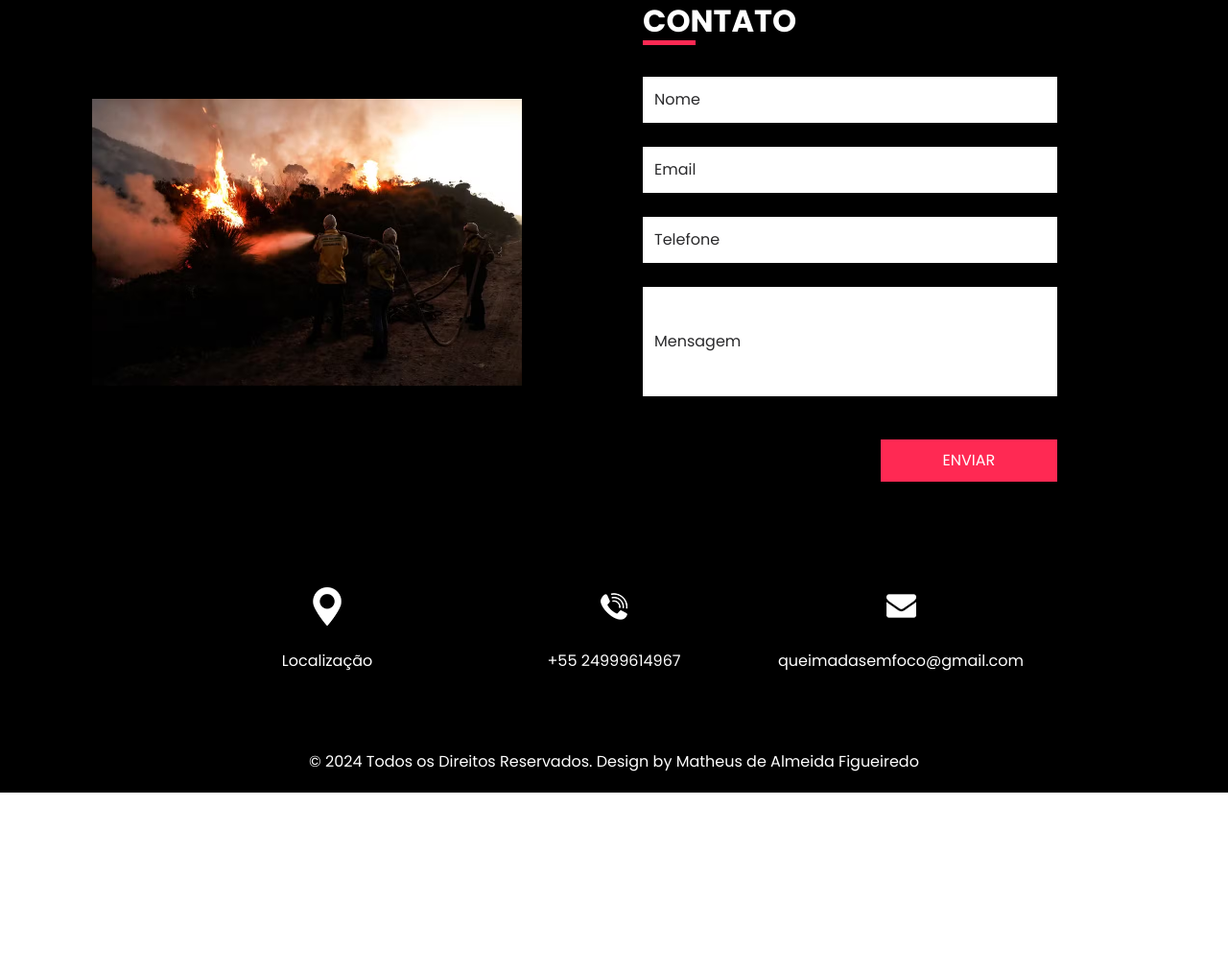
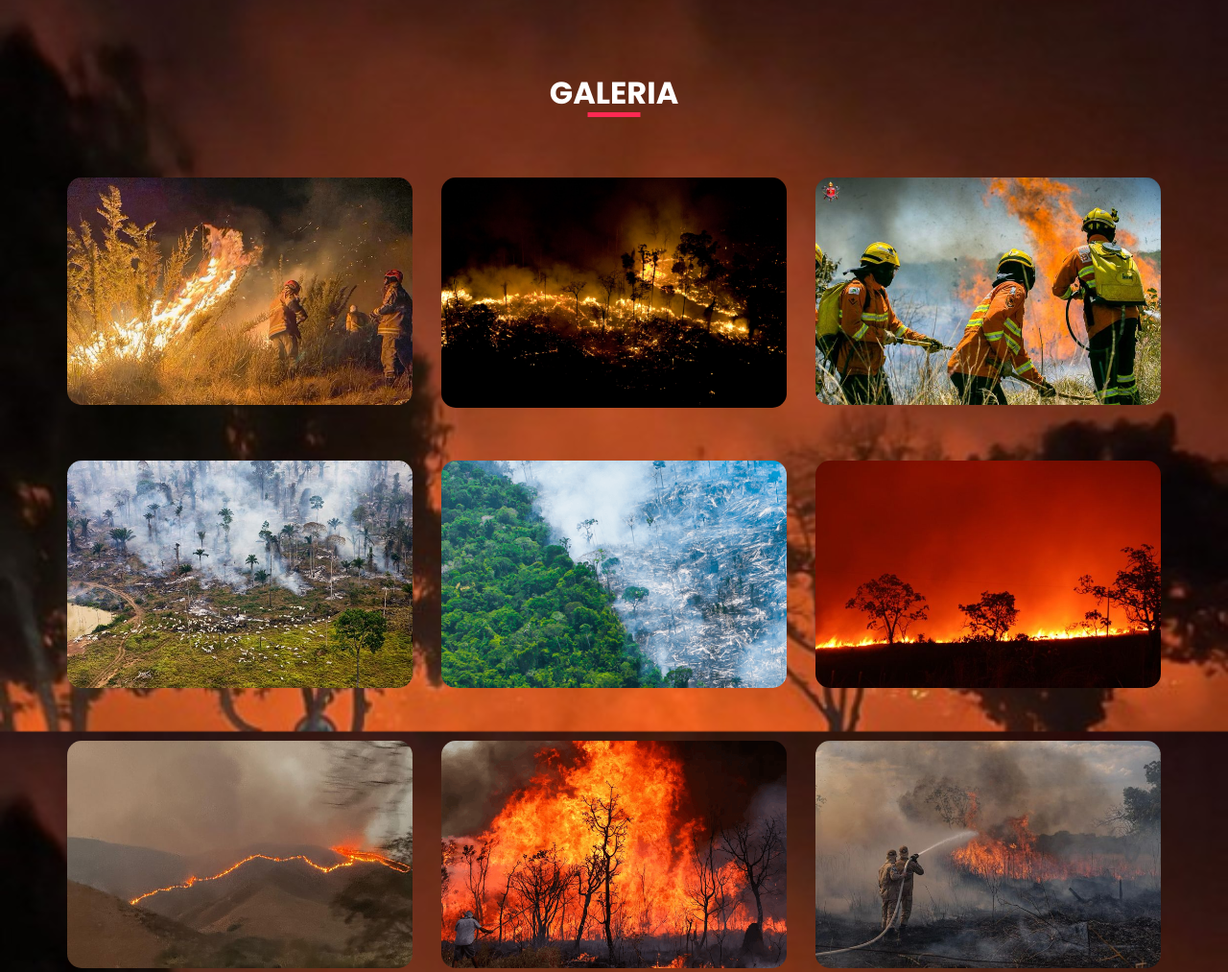
Before and after one commit to MatheusFigueiredo7/queimadasEMFOCO, a plain HTML site: page index.html in a window 1280 px wide. Shown: the part 2891-3904 px from the top of the page at 96% size. Before the commit the page ends 3717 px from the top, so only its background shows below. Drawn offline with nearby package versions, Linux system fonts and the light colour scheme.

Commit message:
removing stuff

```diff
--- a/css/style.css
+++ b/css/style.css
@@ -400,6 +400,8 @@ a:focus {
   color: #ffffff;
 }
 
+
+
 .trainer_section .box {
   margin-top: 55px;
   display: -webkit-box;
@@ -442,6 +444,46 @@ a:focus {
   border-radius: 50px;
   margin-top: -25px;
 }
+
+.galeria_section {
+  background-image: url(../images/hero-bg.jpg); /* Imagem de fundo diferente */
+  background-size: cover;
+  background-attachment: fixed;
+  color: #ffffff;
+}
+
+.galeria_section .box {
+  margin-top: 55px;
+  display: flex;
+  flex-direction: column;
+  align-items: center;
+  text-align: center;
+}
+
+.galeria_section .box .name h5 {
+  font-weight: bold;
+  margin-bottom: 15px;
+}
+
+.galeria_section .box .img-box {
+  border-radius: 15px;
+  overflow: hidden;
+}
+
+.galeria_section .box .img-box img {
+  width: 100%;
+}
+
+.galeria_section .box .social_box {
+  display: flex;
+  justify-content: space-between;
+  width: 225px;
+  padding: 12px 45px;
+  background-color: #ffffff;
+  border-radius: 50px;
+  margin-top: -25px;
+}
+
 
 .contact_section {
   position: relative;
--- a/index.html
+++ b/index.html
@@ -394,7 +394,80 @@
     </div>
 </section>
 
-
+<section class="galeria_section layout_padding">
+  <div class="container">
+      <div class="heading_container">
+          <h2>
+              Galeria
+          </h2>
+      </div>
+      <div class="row">
+          <div class="col-lg-4 col-md-6 mx-auto">
+              <div class="box">
+                  <div class="img-box">
+                      <img src="images/queimada.jpg" alt="">
+                  </div>
+              </div>
+          </div>
+          <div class="col-lg-4 col-md-6 mx-auto">
+              <div class="box">
+                  <div class="img-box">
+                      <img src="images/queimada2.jpeg" alt="">
+                  </div>
+              </div>
+          </div>
+          <div class="col-lg-4 col-md-6 mx-auto">
+              <div class="box">
+                  <div class="img-box">
+                      <img src="images/queimada3.jpeg" alt="">
+                  </div>
+              </div>
+          </div>
+          <div class="col-lg-4 col-md-6 mx-auto">
+              <div class="box">
+                  <div class="img-box">
+                      <img src="images/queimada4.jpg" alt="">
+                  </div>
+              </div>
+          </div>
+          <div class="col-lg-4 col-md-6 mx-auto">
+              <div class="box">
+                  <div class="img-box">
+                      <img src="images/queimada5.png" alt="">
+                  </div>
+              </div>
+          </div>
+          <div class="col-lg-4 col-md-6 mx-auto">
+              <div class="box">
+                  <div class="img-box">
+                      <img src="images/queimada6.jpg" alt="">
+                  </div>
+              </div>
+          </div>
+          <div class="col-lg-4 col-md-6 mx-auto">
+              <div class="box">
+                  <div class="img-box">
+                      <img src="images/queimada7.jpg" alt="">
+                  </div>
+              </div>
+          </div>
+          <div class="col-lg-4 col-md-6 mx-auto">
+              <div class="box">
+                  <div class="img-box">
+                      <img src="images/queimada8.png" alt="">
+                  </div>
+              </div>
+          </div>
+          <div class="col-lg-4 col-md-6 mx-auto">
+              <div class="box">
+                  <div class="img-box">
+                      <img src="images/queimada9.jpg" alt="">
+                  </div>
+              </div>
+          </div>
+      </div>
+  </div>
+</section>
 
   <!-- contact section -->
 
```
Also changed, not shown: galeria.html (+2 -23 lines), images/consequencia1.jpg (deleted), images/consequencia2.jpg (deleted), images/consequencia3.jpg (deleted), images/contact-img.jpg (deleted), images/facebook-logo.png (deleted), images/healthy-bg.jpg (deleted), images/instagram-logo.png (deleted), images/queimada2.jpg (deleted), images/search-icon.png (deleted), images/t1.jpg (deleted), images/t2.jpg (deleted), images/t3.jpg (deleted), images/twitter.png (deleted).
